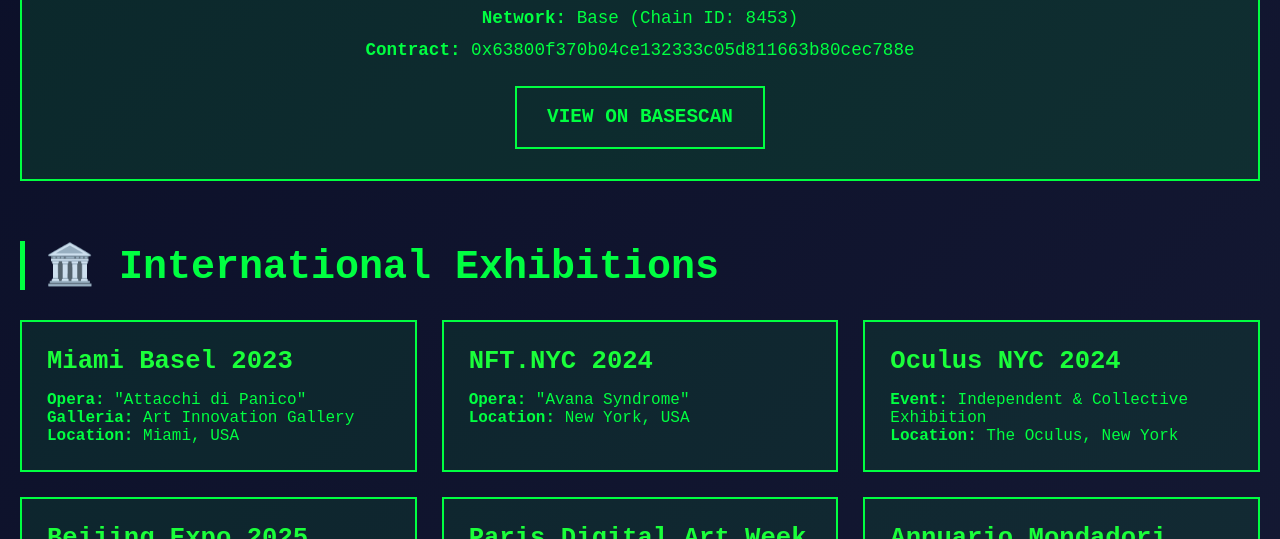
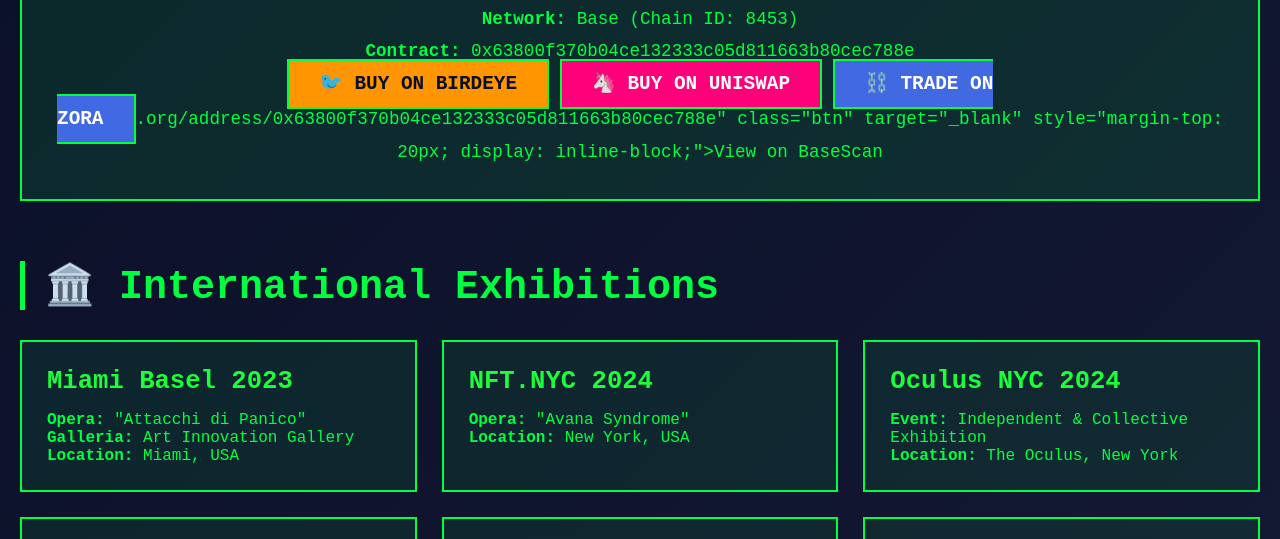
Before and after one commit to gene7919/gene1799dashboard, a plain HTML site: page index.html in a window 1280 px wide. Shown: the part 561-1100 px from the top of the page. Drawn offline with Linux system fonts and the light colour scheme.

Commit message:
feat: Add $GENE1799 token trading links + Crypto.com NFT + Portfolio  - Added Crypto.com NFT profile link in header - Added Portfolio Artistico link to gen-e1799.start.page (highlighted in green) - Added $GENE1799 token purchase links:   • Birdeye (orange) - Real-time token analytics   • Uniswap (pink) - DEX trading   • Zora (blue) - NFT + Token marketplace - All links open in new tab with custom styling

```diff
--- a/index.html
+++ b/index.html
@@ -174,6 +174,8 @@
             <a href="https://superrare.com/gen_e1799" class="btn" target="_blank">SuperRare</a>
             <a href="https://zora.co/@gene1799" class="btn" target="_blank">Zora</a>
             <a href="https://foundation.app/@gen_e1799" class="btn" target="_blank">Foundation</a>
+                        <a href="https://crypto.com/nft/profile/gen_e1799?tab=created" class="btn" target="_blank">Crypto.com NFT</a>
+            <a href="https://gen-e1799.start.page/" class="btn" target="_blank" style="background: #1aff3a; color: #0a0e27; font-weight: bold;">🎨 Portfolio Artistico</a>
         </div>
     </header>
 
@@ -184,7 +186,9 @@
             <div class="token-info">
                 <p><strong>Network:</strong> Base (Chain ID: 8453)</p>
                 <p><strong>Contract:</strong> 0x63800f370b04ce132333c05d811663b80cec788e</p>
-                <a href="https://basescan.org/address/0x63800f370b04ce132333c05d811663b80cec788e" class="btn" target="_blank" style="margin-top: 20px; display: inline-block;">View on BaseScan</a>
+                <a href="https://                <a href="https://birdeye.so/base/token/0x63800F370B04CE132333c05d811663B80CEc788e" class="btn" target="_blank" style="background: #ff9500; color: #0a0e27; font-weight: bold;">🐦 Buy on Birdeye</a>
+                <a href="https://app.uniswap.org/explore/tokens/base/0x63800F370B04CE132333c05d811663B80CEc788e" class="btn" target="_blank" style="background: #ff007a; color: white; font-weight: bold;">🦄 Buy on Uniswap</a>
+                <a href="https://zora.co/@gene1799" class="btn" target="_blank" style="background: #4169e1; color: white; font-weight: bold;">⛓️ Trade on Zora</a>.org/address/0x63800f370b04ce132333c05d811663b80cec788e" class="btn" target="_blank" style="margin-top: 20px; display: inline-block;">View on BaseScan</a>
             </div>
         </div>
 
```
